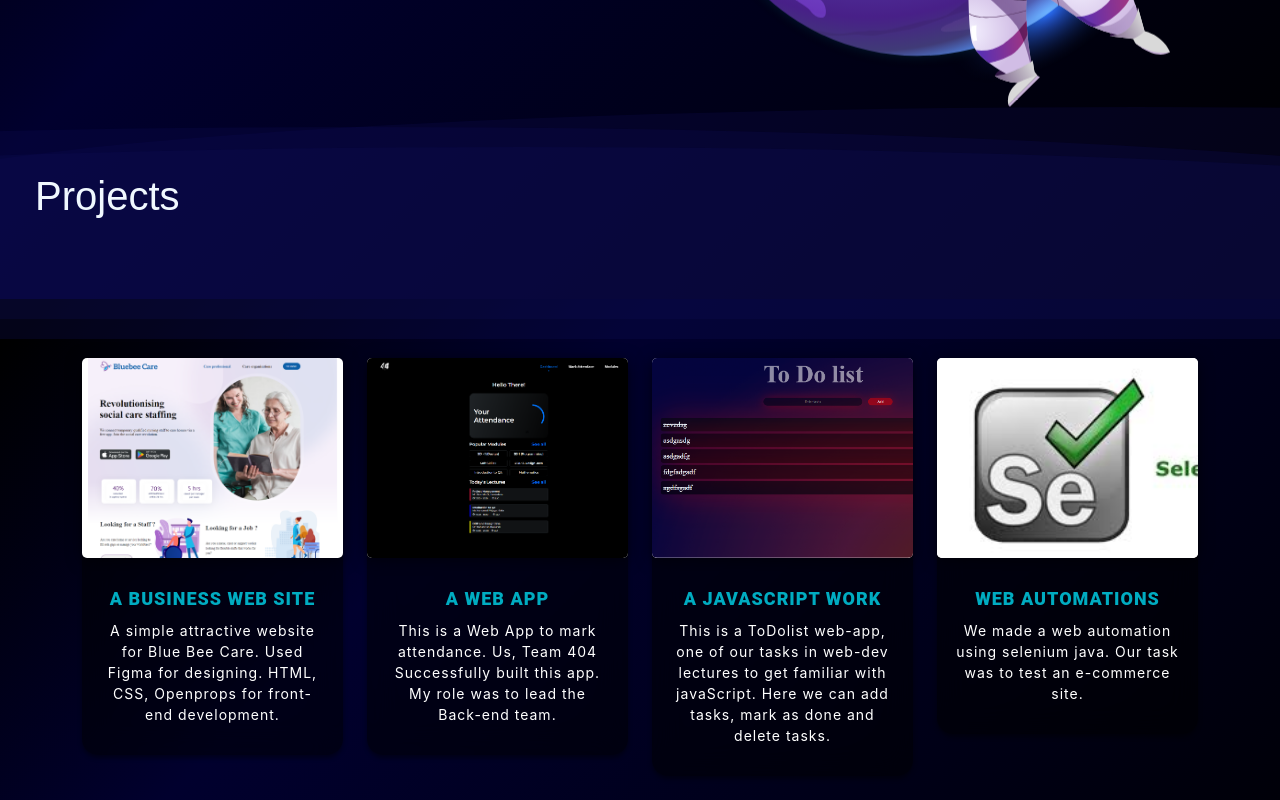
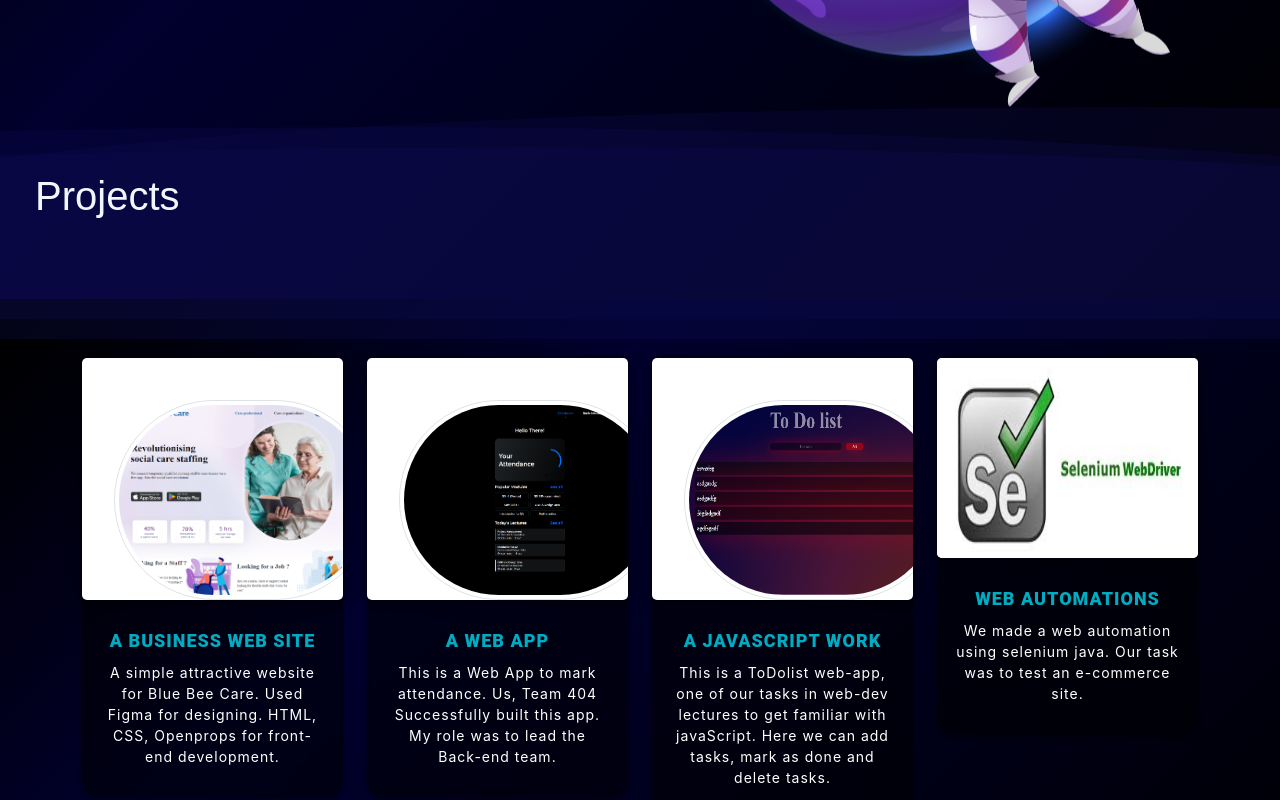
Before and after one commit to Hamdhan7/portfolio, a plain HTML site: page index.html in a window 1280 px wide. Shown: the part 501-1301 px from the top of the page. Drawn offline with nearby package versions, Linux system fonts and the light colour scheme.

Commit message:
Add files via upload

```diff
--- a/index.html
+++ b/index.html
@@ -81,7 +81,7 @@
                     <div class="card-flyer" data-aos="flip-right" >
                         <div class="text-box">
                             <div class="image-box">
-                              <img src="webbb.png" alt="img-fluid" style="width:fit-content;">
+                              <img src="webbb.png" class="img-thumbnail"  alt="img-fluid" >
                             </div>
                             <div class="text-container">
                                 <h6> A Business Web site</h6>
@@ -96,7 +96,7 @@
                     <div class="card-flyer" data-aos="flip-right">
                         <div class="text-box">
                             <div class="image-box">
-                                <img src="att.png"  alt="img-thumbnail" style="width: fit-content;">
+                                <img src="att.png" class="img-thumbnail" alt="img-thumbnail" >
                             </div>
                             <div class="text-container">
                                 <h6>A Web app</h6>
@@ -111,7 +111,7 @@
                     <div class="card-flyer"  data-aos="flip-right">
                         <div class="text-box">
                             <div class="image-box">
-                                <img src="tod.png" alt=""  style="width:fit-content;"/>
+                                <img src="tod.png" class="img-thumbnail" alt=""  />
                             </div>
 
                             <div class="text-container">
@@ -127,7 +127,7 @@
                     <div class="card-flyer"  data-aos="flip-right">
                         <div class="text-box">
                             <div class="image-box">
-                                <img src="sal.png" alt=""  style="width:fit-content;"/>
+                                <img src="sal.png"  alt=""  />
                             </div>
                             <div class="text-container">
                                 <h6>Web automations</h6>
```
